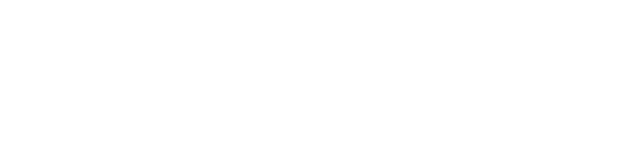
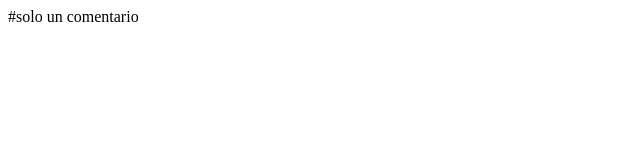
Before and after one commit to RobertoEspitiaS/git-curso, a plain HTML site: page index.html in a window 1280 px wide. Shown: the whole page, without its empty margins (0-640 px from the left). Drawn offline with Linux system fonts and the light colour scheme.

Commit message:
nuevarama

```diff
--- a/index.html
+++ b/index.html
@@ -9,3 +9,4 @@
 
   </body>
 </html>
+#solo un comentario
```
